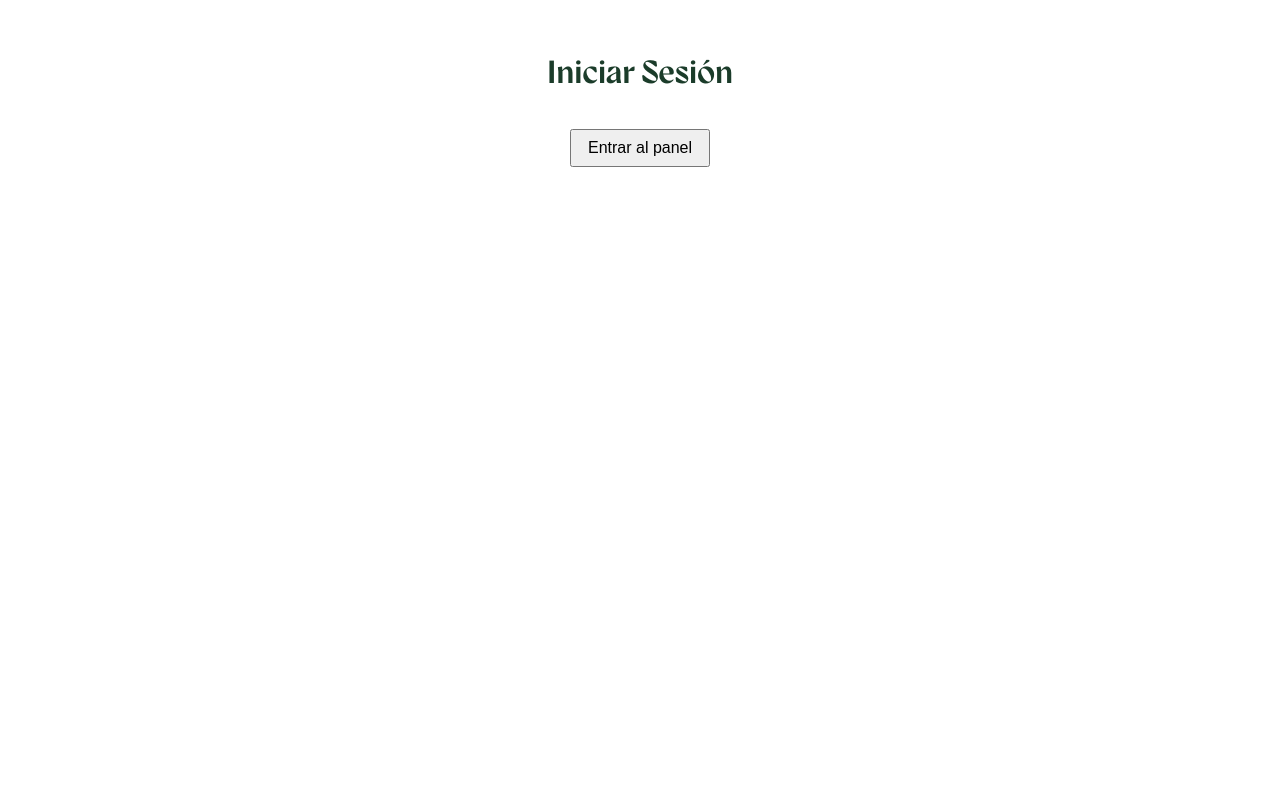
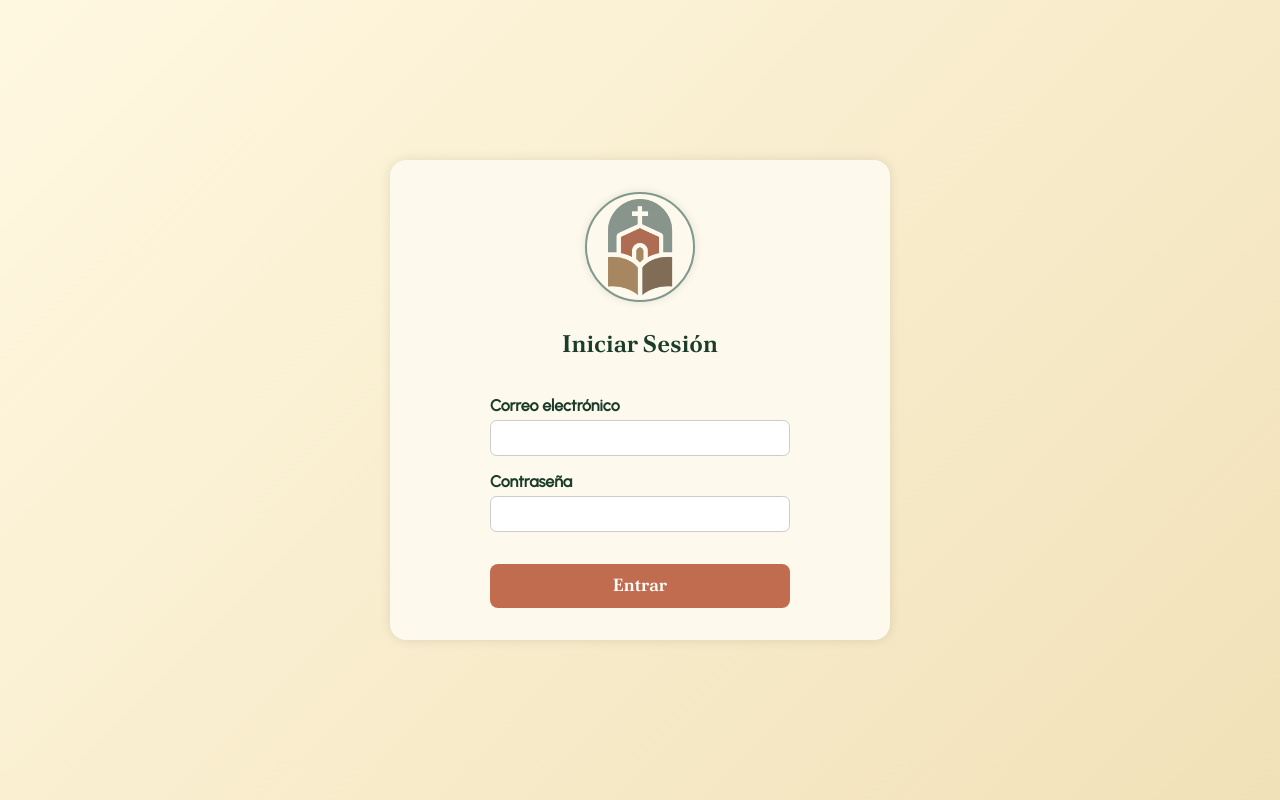
Before and after one commit to SamPerezCode/aniversario-lgc, a React (Vite) app: page /login in a window 1280 px wide. Built offline with nearby package versions, Linux system fonts and the light colour scheme.

Commit message:
Implementa autenticación de usuario con contexto; agrega rutas privadas y mejora el diseño de la página de inicio de sesión

```diff
--- a/src/App.jsx
+++ b/src/App.jsx
@@ -1,9 +1,11 @@
+// src/App.jsx
 import { useState } from "react";
 import { BrowserRouter as Router, Routes, Route } from "react-router-dom";
 import SplashScreen from "./components/ui/SplashScreen";
 import FormularioInscripcion from "./components/inscripciones/FormularioInscripcion";
 import Login from "./pages/Login";
 import AdminDashboard from "./pages/AdminDashboard";
+import PrivateRoute from "./components/rutas/PrivateRoute";
 import './styles/global.css';
 
 function App() {
@@ -22,7 +24,14 @@ function App() {
       <Routes>
         <Route path="/" element={<FormularioInscripcion />} />
         <Route path="/login" element={<Login />} />
-        <Route path="/admin" element={<AdminDashboard />} />
+        <Route
+          path="/admin"
+          element={
+            <PrivateRoute>
+              <AdminDashboard />
+            </PrivateRoute>
+          }
+        />
         <Route path="*" element={<h2>Página no encontrada</h2>} />
       </Routes>
     </Router>
--- /dev/null
+++ b/src/api/apiConfig.js
@@ -0,0 +1,3 @@
+const API_BASE_URL = 'https://dockerapps.pulzo.com/lgc-aniversario';
+
+export default API_BASE_URL;
--- /dev/null
+++ b/src/api/login/login.js
@@ -0,0 +1,26 @@
+import API_BASE_URL from "../apiConfig";
+
+
+
+export const loginUsuario = async (credentials) => {
+    try {
+        const response = await fetch(`${API_BASE_URL}/login`, {
+            method: 'POST',
+            headers: {
+                'Content-Type': 'application/json',
+            },
+            body: JSON.stringify(credentials),
+        });
+
+        if (!response.ok) {
+            const errorData = await response.json();
+            throw new Error(errorData?.mensaje || 'Credenciales incorrectas');
+        }
+
+        const data = await response.json();
+        return data;
+    } catch (error) {
+        console.error("Error al ingresar:", error);
+        throw error;
+    }
+};
--- a/src/components/inscripciones/FormularioEvento.css
+++ b/src/components/inscripciones/FormularioEvento.css
@@ -188,26 +188,7 @@
     background-color: transparent;
 }
 
-.mensaje-informativo {
-    font-family: var(--font-cuerpo);
-    color: var(--color-primary);
-    /* Llamativo y consistente con botones */
-    font-weight: 500;
-    cursor: pointer;
-    transition: color 0.3s ease;
-    margin-bottom: 1rem;
-    user-select: none;
-}
 
-.mensaje-informativo:hover {
-    color: #a75b42;
-    text-decoration: underline;
-}
-
-.clic-aqui {
-    font-weight: bold;
-    text-decoration: underline;
-}
 
 .btn-volver {
     background-color: var(--color-secondary) !important;
@@ -217,6 +198,45 @@
     background-color: #688376 !important;
 }
 
+.mensaje-informativo {
+    font-family: var(--font-cuerpo);
+    color: var(--color-primary);
+    font-weight: 500;
+    cursor: pointer;
+    transition: color 0.3s ease;
+    margin-bottom: 1rem;
+    user-select: none;
+    font-size: 1.1rem;
+    /* más grande */
+    line-height: 1.6;
+}
+
+.mensaje-informativo:hover {
+    color: #a75b42;
+}
+
+.clic-aqui {
+    font-weight: bold;
+    text-decoration: underline;
+    color: #d9534f;
+    /* rojo suave */
+    animation: parpadeo 1.2s infinite;
+}
+
+/* Animación de parpadeo suave */
+@keyframes parpadeo {
+
+    0%,
+    100% {
+        opacity: 1;
+        transform: scale(1);
+    }
+
+    50% {
+        opacity: 0.7;
+        transform: scale(1.05);
+    }
+}
 
 /* Responsive */
 @media (max-width: 600px) {
--- a/src/components/inscripciones/FormularioEvento.jsx
+++ b/src/components/inscripciones/FormularioEvento.jsx
@@ -84,18 +84,15 @@ const FormularioEvento = ({ evento, onSubmitSuccess, onVolver }) => {
 
     return (
         <>
-            <p
+            <div
                 className="mensaje-informativo"
                 onClick={() => showInfoModal(evento)}
             >
-                <p
-                    className="mensaje-informativo"
-                    onClick={() => showInfoModal(evento)}
-                >
-                    Por favor llena el formulario después de leer esta información <span className="clic-aqui">haz clic aquí</span>.
+                <p>
+                    Por favor llena el formulario después de leer esta información{' '}
+                    <span className="clic-aqui">haz clic aquí</span>.
                 </p>
-
-            </p>
+            </div>
 
             {/* ✅ Renderizar modal si infoModal está definido */}
             {infoModal && (
@@ -104,6 +101,7 @@ const FormularioEvento = ({ evento, onSubmitSuccess, onVolver }) => {
                     onCerrar={hideInfoModal}
                 />
             )}
+
 
             <form onSubmit={handleSubmit} className="form-evento">
                 <label>
--- a/src/components/inscripciones/FormularioInscripcion.css
+++ b/src/components/inscripciones/FormularioInscripcion.css
@@ -35,6 +35,7 @@
     font-weight: bold;
 }
 
+/*
 form label {
     display: block;
     margin-bottom: 20px;
@@ -53,7 +54,7 @@ form select {
     font-size: 1rem;
     box-sizing: border-box;
     font-family: var(--font-cuerpo);
-}
+} */
 
 form button {
     width: 100%;
@@ -69,9 +70,9 @@ form button {
     font-family: var(--font-subtitulos);
 }
 
-form button:hover {
+/* form button:hover {
     background-color: #225ea8;
-}
+} */
 
 .error {
     color: #d9534f;
--- /dev/null
+++ b/src/components/rutas/PrivateRoute.jsx
@@ -0,0 +1,13 @@
+// src/components/rutas/PrivateRoute.jsx
+import { useContext } from 'react';
+import { Navigate } from 'react-router-dom';
+import { useAuth } from '../../context/AuthContext';
+
+
+const PrivateRoute = ({ children }) => {
+    const { isAuthenticated } = useContext(useAuth);
+
+    return isAuthenticated ? children : <Navigate to="/login" replace />;
+};
+
+export default PrivateRoute;
--- a/src/main.jsx
+++ b/src/main.jsx
@@ -5,9 +5,13 @@ import ReactDOM from 'react-dom/client'
 import App from './App.jsx'
 import './styles/global.css'
 import { ModalProvider } from './context/ModalContext.jsx'
+import { AuthProvider } from './context/AuthContext.jsx'
+
 
 createRoot(document.getElementById('root')).render(
   <ModalProvider>
-    <App />
+    <AuthProvider>
+      <App />
+    </AuthProvider>
   </ModalProvider>
 )
--- /dev/null
+++ b/src/pages/Login.css
@@ -0,0 +1,108 @@
+/* CENTRADO TOTAL */
+.form-wrapper {
+    height: 100vh;
+    display: flex;
+    justify-content: center;
+    align-items: center;
+    padding: 1rem;
+    background-color: var(--color-bg-principal);
+}
+
+/* CONTENEDOR DEL LOGIN */
+.login-container {
+    width: 100%;
+    max-width: 500px;
+    /* Aumentamos el ancho */
+    background-color: var(--color-bg);
+    border-radius: 1rem;
+    box-shadow: 0 0 12px rgba(0, 0, 0, 0.1);
+    padding: 2rem;
+    box-sizing: border-box;
+    text-align: center;
+    display: flex;
+    justify-content: center;
+    flex-direction: column;
+    align-items: center;
+    transition: max-width 0.3s ease;
+}
+
+/* LOGO */
+.login-logo {
+    width: 100px;
+    margin: 0 auto 1.5rem;
+    display: block;
+    transition: filter 0.3s ease;
+}
+
+[data-theme="dark"] .login-logo {
+    filter: brightness(1.2);
+}
+
+/* FORMULARIO */
+.login-form {
+    display: flex;
+    flex-direction: column;
+    gap: 1rem;
+    min-width: 300px;
+}
+
+.form-group {
+    width: 100%;
+    text-align: left;
+}
+
+.form-group label {
+    display: block;
+    margin-bottom: 0.3rem;
+    font-weight: 600;
+}
+
+.form-group input {
+    width: 100%;
+    padding: 0.5rem;
+    border-radius: 0.4rem;
+    border: 1px solid #ccc;
+    font-size: 1rem;
+    box-sizing: border-box;
+}
+
+.button-login {
+    padding: 0.7rem;
+    width: 100%;
+    background-color: var(--color-primary);
+    color: white;
+    border: none;
+    border-radius: 0.5rem;
+    font-weight: bold;
+    cursor: pointer;
+    transition: background-color 0.3s;
+}
+
+.button-login:hover {
+    background-color: var(--color-secondary);
+}
+
+.error {
+    color: red;
+    font-size: 0.9rem;
+}
+
+.logo-container {
+    background-color: var(--color-bg);
+    border: 2px solid var(--color-secondary);
+    border-radius: 50%;
+    padding: 1rem;
+    display: flex;
+    justify-content: center;
+    align-items: center;
+    box-shadow: 0 0 10px rgba(0, 0, 0, 0.1);
+    width: 110px;
+    height: 110px;
+    overflow: hidden;
+    margin-bottom: 0.6rem;
+}
+
+.logo-circular {
+    width: 70px;
+    height: auto;
+}
--- a/src/pages/Login.jsx
+++ b/src/pages/Login.jsx
@@ -1,19 +1,66 @@
-import React from 'react';
+import React, { useState } from 'react';
 import { useNavigate } from 'react-router-dom';
+import logo from '../assets/logo/lgc-solo-color.PNG';
+import './Login.css';
+import { useAuth } from '../context/AuthContext'; // Usamos el contexto
 
 const Login = () => {
     const navigate = useNavigate();
+    const { login } = useAuth(); // Usamos la función login del contexto
 
-    const handleLogin = () => {
-        // Simula login (puedes guardar en localStorage o usar tu AuthContext después)
-        localStorage.setItem('usuarioLogueado', 'true');
-        navigate('/admin'); // Redirige al dashboard
+    const [username, setUsername] = useState('');
+    const [password, setPassword] = useState('');
+    const [error, setError] = useState('');
+
+    const handleSubmit = async (e) => {
+        e.preventDefault();
+        setError('');
+
+        try {
+            await login({ username, password }); // Usamos el login del contexto
+            navigate('/admin'); // Redirigimos si es exitoso
+        } catch (err) {
+            setError(err.message);
+        }
     };
 
     return (
-        <div className="login-page">
-            <h1>Iniciar Sesión</h1>
-            <button onClick={handleLogin}>Entrar al panel</button>
+        <div className="form-wrapper">
+            <div className="login-container">
+                <div className="logo-container">
+                    <img src={logo} alt="Logo" className="logo-circular" />
+                </div>
+
+                <form className="login-form" onSubmit={handleSubmit}>
+                    <h2>Iniciar Sesión</h2>
+
+                    {error && <p className="error">{error}</p>}
+
+                    <div className="form-group">
+                        <label htmlFor="email">Correo electrónico</label>
+                        <input
+                            id="email"
+                            type="email"
+                            value={username}
+                            onChange={(e) => setUsername(e.target.value)}
+                            required
+                        />
+                    </div>
+
+                    <div className="form-group">
+                        <label htmlFor="password">Contraseña</label>
+                        <input
+                            id="password"
+                            type="password"
+                            value={password}
+                            onChange={(e) => setPassword(e.target.value)}
+                            required
+                        />
+                    </div>
+
+                    <button className="button-login" type="submit">Entrar</button>
+                </form>
+            </div>
         </div>
     );
 };
--- a/src/styles/global.css
+++ b/src/styles/global.css
@@ -1,20 +1,21 @@
 @import './variables.css';
 @import '../assets/fonts/fonts.css';
 
+*,
+*::before,
+*::after {
+    box-sizing: border-box;
+}
 
 body {
     margin: 0;
     padding: 0;
     font-family: var(--font-cuerpo);
+    background: linear-gradient(135deg, #fff8e1, #f1e1b8);
+    color: var(--color-text);
+    transition: background-color 0.3s ease, color 0.3s ease;
+}
 
-    body {
-        background: linear-gradient(135deg, #fff8e1, #f1e1b8);
-    }
-
-    color: var(--color-text);
-    transition: background-color 0.3s ease,
-    color 0.3s ease;
-}
 
 /* Título principal */
 h1 {
@@ -33,7 +34,7 @@ h3,
 }
 
 /* styles/global.css */
-.login-page,
+
 .admin-dashboard {
     padding: 2rem;
     text-align: center;
```
Also changed, not shown: src/context/AuthContext.jsx (+59 -0 lines).
